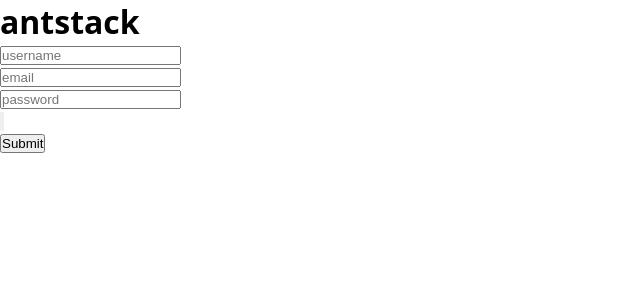
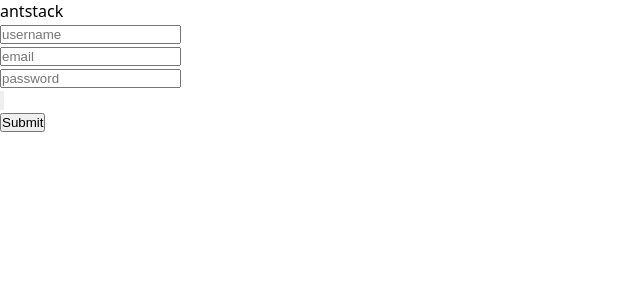
Before and after one commit to lordeadroid/login, a React (Vite) app: page / in a window 1280 px wide. Shown: the top 300 px of the page, without its empty margins (0-640 px from the left). Built offline with nearby package versions, Linux system fonts and the light colour scheme.

Commit message:
changed to mantine components

```diff
--- a/src/Homepage.tsx
+++ b/src/Homepage.tsx
@@ -1,13 +1,16 @@
+import { Box, Flex, Text } from "@mantine/core";
 import { THomePage } from "./types";
 
 const HomePage: THomePage = ({ logout }) => {
   return (
-    <div className="page">
-      <div onClick={logout} className="logout-button">
+    <Flex justify={"center"} align={"center"} h={"100vh"}>
+      <Box onClick={logout} pos={"absolute"} top={0} right={0}>
         Logout
-      </div>
-      <h1>Signed Up Successfully</h1>
-    </div>
+      </Box>
+      <Text size="xl" fz={"h1"}>
+        Signed Up Successfully
+      </Text>
+    </Flex>
   );
 };
 
--- a/src/Signup-Page.tsx
+++ b/src/Signup-Page.tsx
@@ -1,45 +1,28 @@
-import { Button, Flex, PasswordInput, TextInput } from "@mantine/core";
+import { Button, Flex, PasswordInput, Text, TextInput } from "@mantine/core";
 import { TSignUpPage } from "./types";
 
 const SignupPage: TSignUpPage = ({ form, handleSubmit }) => {
   return (
-    <Flex
-      justify={"center"}
-      align={"center"}
-      gap={12}
-      h={"100vh"}
-      direction={"column"}
-    >
-      <div className="logo">
-        <h1>antstack</h1>
-      </div>
-      <form onSubmit={form.onSubmit(handleSubmit)} className="form">
-        <div className="input-container">
+    <Flex align={"center"} justify={"center"}>
+      <Flex>
+        <Text>antstack</Text>
+      </Flex>
+      <Flex>
+        <form onSubmit={form.onSubmit(handleSubmit)}>
+          <Flex>
             <TextInput
               placeholder="username"
-            className="input-box"
-            variant="unstyled"
-            size="xl"
-            key={form.key("username")}
               {...form.getInputProps("username")}
             />
-          <TextInput
-            placeholder="email"
-            className="input-box"
-            key={form.key("email")}
-            {...form.getInputProps("email")}
-          />
+            <TextInput placeholder="email" {...form.getInputProps("email")} />
             <PasswordInput
               placeholder="password"
-            className="input-box"
-            key={form.key("password")}
               {...form.getInputProps("password")}
             />
-        </div>
-        <Button type="submit" className="button">
-          Submit
-        </Button>
+          </Flex>
+          <Button type="submit">Submit</Button>
         </form>
+      </Flex>
     </Flex>
   );
 };
```
Lines whose indentation alone changed are shown as unchanged.
